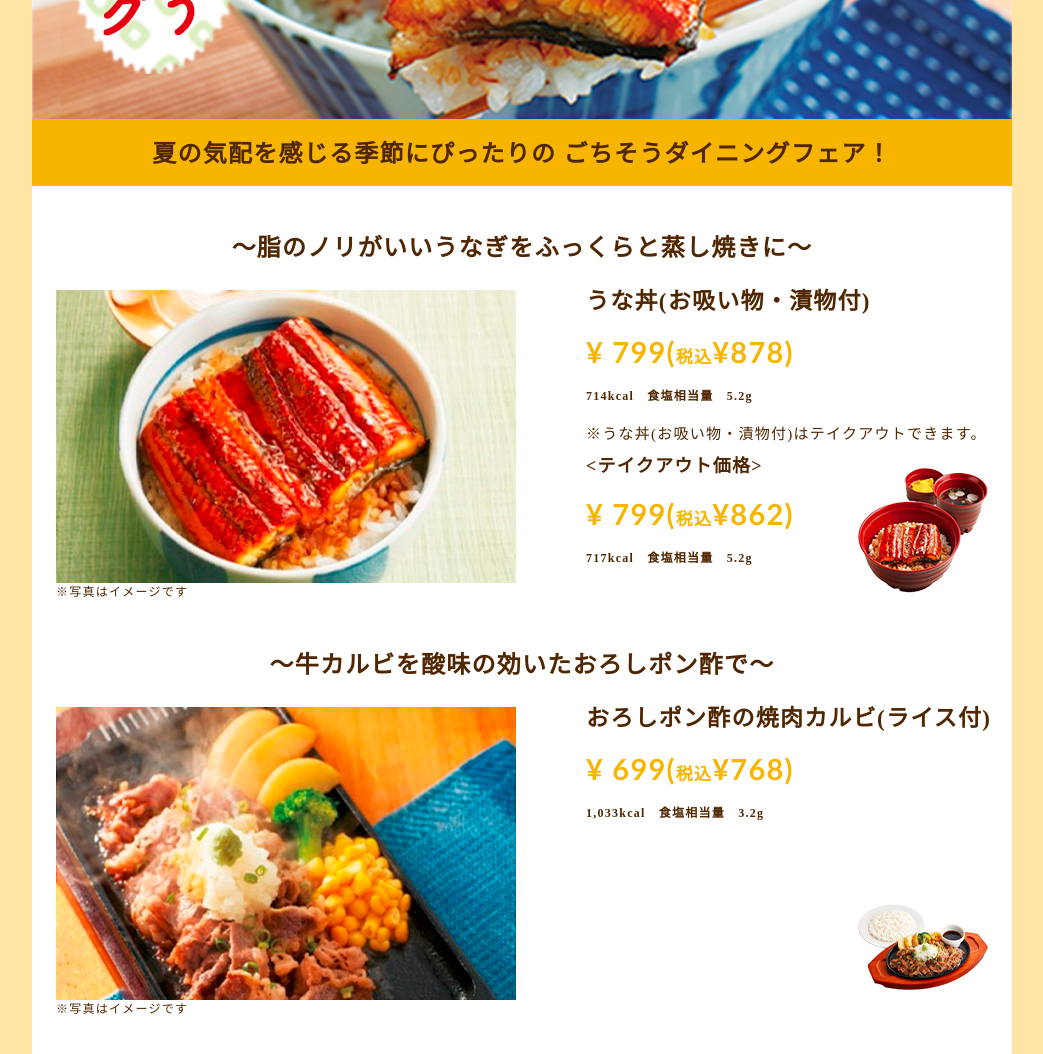
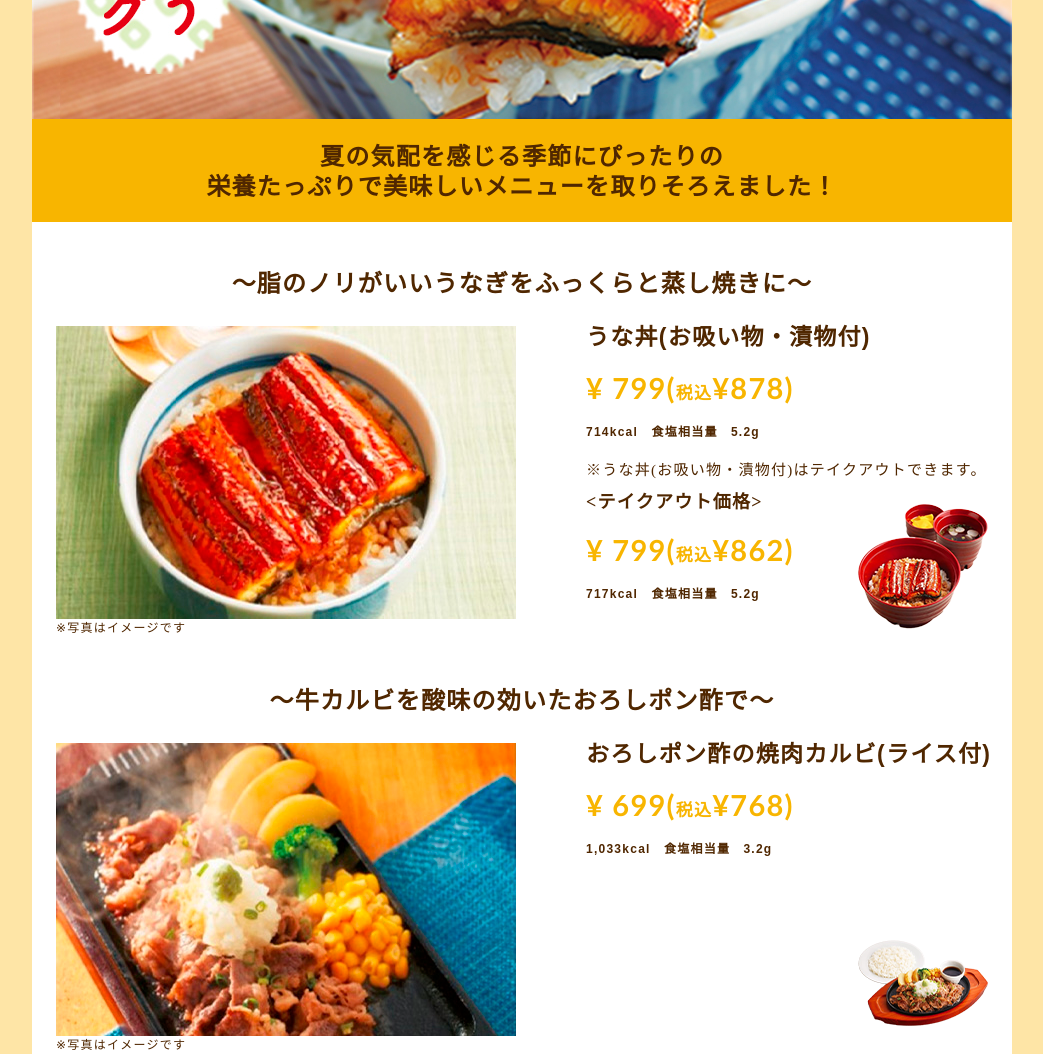
Before and after one commit to MorningDesign22/joyful.summer, a plain HTML site: page index.html in a window 1280 px wide. Shown: the part 520-1574 px from the top of the page, without its empty margins (118-1161 px from the left). Drawn offline with nearby package versions, Linux system fonts and the light colour scheme; files whose address does not match are found by name.

Commit message:
Add files via upload

```diff
--- a/index.html
+++ b/index.html
@@ -146,8 +146,9 @@
     </div>
     <div class="container">
         <div class="fair-menu">
-            <h2>夏の気配を感じる季節にぴったりの<br class="sp-br">
-                ごちそうダイニングフェア！</h2>
+            <h2>夏の気配を感じる季節にぴったりの<br>
+                栄養たっぷりで美味しいメニューを<br class="sp-br">取りそろえました！
+                </h2>
         </div>
         <section class="menu">
             <div class="menu-title">
--- a/style.css
+++ b/style.css
@@ -367,11 +367,12 @@ main {
 .fair-menu {
     background-color: #f8b500;
     text-align: center;
+    line-height: 30px;
     font-size: 150%;
     padding: 20px 0;
     margin-bottom: 40px;
     color: #502700;
-    font-family: "Hiragino Kaku Gothic Pro"
+    font-family: "Hiragino Kaku Gothic Pro", "ヒラギノ角ゴPro W3", Osaka, 'メイリオ', Meiryo, "ＭＳ Ｐゴシック", "MS PGothic", Arial, Helvetica, Verdana, sans-serif;    src: url(http://www.adobe.com/);
 }
 .sp-br {
     display: none;
@@ -382,7 +383,7 @@ main {
     font-size: 1.5rem;
     padding: 10px;
     margin-bottom: 20px;
-    font-family: "Meiryo";
+    font-family: "Hiragino Kaku Gothic Pro", "ヒラギノ角ゴPro W3", Osaka, 'メイリオ', Meiryo, "ＭＳ Ｐゴシック", "MS PGothic", Arial, Helvetica, Verdana, sans-serif;    src: url(http://www.adobe.com/);
 }
 .food-menu {
     display: flex;
@@ -401,7 +402,7 @@ main {
 }
 .text-box > h3 {
     font-size: 23px;
-    font-family: "Meiryo";
+    font-family: "Hiragino Kaku Gothic Pro", "ヒラギノ角ゴPro W3", Osaka, 'メイリオ', Meiryo, "ＭＳ Ｐゴシック", "MS PGothic", Arial, Helvetica, Verdana, sans-serif;    src: url(http://www.adobe.com/);
 }
 .price {
     font-size: 29px;
@@ -416,11 +417,11 @@ main {
 .kcal {
     font-size: 12px;
     margin-bottom: 25px;
-    font-family: "MS PGothic";
+    font-family: "Hiragino Kaku Gothic Pro", "ヒラギノ角ゴPro W3", Osaka, 'メイリオ', Meiryo, "ＭＳ Ｐゴシック", "MS PGothic", Arial, Helvetica, Verdana, sans-serif;    src: url(http://www.adobe.com/);
     font-weight: bold;
 }
 .thisisimage {
-    font-family: "Arial";
+    font-family: "Hiragino Kaku Gothic Pro", "ヒラギノ角ゴPro W3", Osaka, 'メイリオ', Meiryo, "ＭＳ Ｐゴシック", "MS PGothic", Arial, Helvetica, Verdana, sans-serif;    src: url(http://www.adobe.com/);
     font-size: 12px;
 }
 .small-text {
@@ -458,7 +459,7 @@ main {
     font-size: 1rem;
     margin-bottom: 12px;
     line-height: 20px;;
-    font-family: 'Verdana';
+    font-family: "Hiragino Kaku Gothic Pro", "ヒラギノ角ゴPro W3", Osaka, 'メイリオ', Meiryo, "ＭＳ Ｐゴシック", "MS PGothic", Arial, Helvetica, Verdana, sans-serif;    src: url(http://www.adobe.com/);
 }
 .sm-attention   {
     font-size: 10px;
@@ -466,7 +467,7 @@ main {
 
 .sm-li{
     font-size: 8px!important;
-    font-family: 'sans-serif'
+    font-family: "Hiragino Kaku Gothic Pro", "ヒラギノ角ゴPro W3", Osaka, 'メイリオ', Meiryo, "ＭＳ Ｐゴシック", "MS PGothic", Arial, Helvetica, Verdana, sans-serif;    src: url(http://www.adobe.com/);
 }
 
 
@@ -956,7 +957,7 @@ a {
     }
     .thisisimage {
         margin-bottom: 10px;
-        font-family: "Arial";
+        font-family: "Hiragino Kaku Gothic Pro", "ヒラギノ角ゴPro W3", Osaka, 'メイリオ', Meiryo, "ＭＳ Ｐゴシック", "MS PGothic", Arial, Helvetica, Verdana, sans-serif;    src: url(http://www.adobe.com/);
     }
     .img {
         width: 100%;
```
